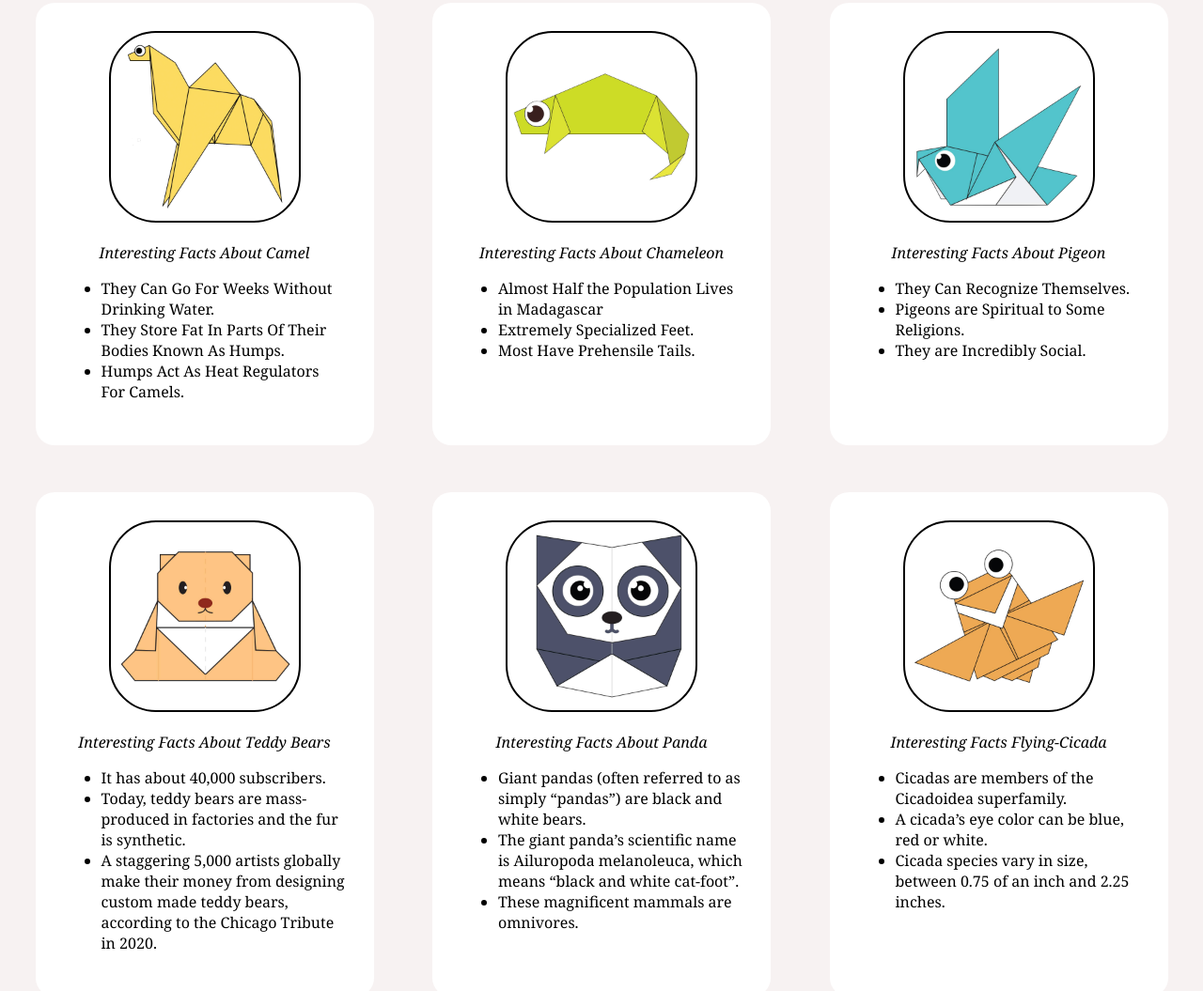
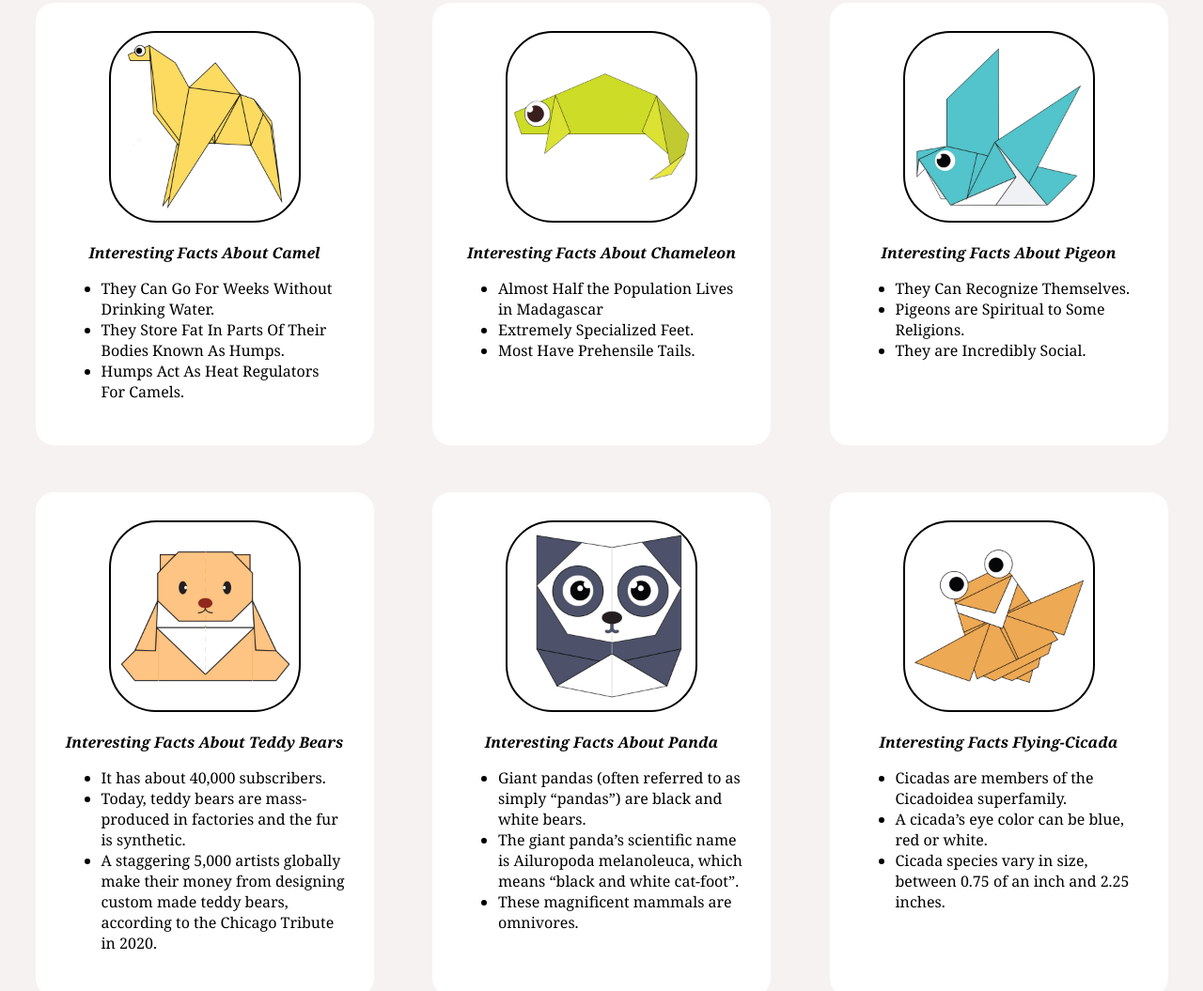
Before and after one commit to lasyamundra/Project-52, a plain HTML site: page index.html in a window 1280 px wide. Shown: the part 656-1711 px from the top of the page at 94% size. Drawn offline with Linux system fonts and the light colour scheme.

Commit message:
Update index.html

```diff
--- a/index.html
+++ b/index.html
@@ -28,7 +28,7 @@
             <div class ="origami">
                 <center>
         <a href ="https://origami.me/camel/"><img src ="images/camel.png" width="200px" height="200px"></a>
-        <p><i>Interesting Facts About Camel</i></p>
+        <p><i><b>Interesting Facts About Camel</b></i></p>
        </center>
         <ul>
             <li>They Can Go For Weeks Without Drinking Water.</li>
@@ -40,7 +40,7 @@
         <div class ="origami">
             <center>
         <a href ="https://origami.me/chameleon/"><img src ="images/chameleon.png" width="200px" height="200px"></a>
-        <p><i>Interesting Facts About Chameleon</i></p>
+        <p><i><b>Interesting Facts About Chameleon</b></i></p>
     </center>
         <ul>
             <li>Almost Half the Population Lives in Madagascar</li>
@@ -52,7 +52,7 @@
         <div class ="origami">
             <center>
         <a href ="https://origami.me/pigeon/"><img src ="images/pigeon.png" width="200px" height="200px"></a>
-        <p><i>Interesting Facts About Pigeon</i></p>
+        <p><i><b>Interesting Facts About Pigeon</b></i></p>
     </center>
         <ul>
             <li>They Can Recognize Themselves.</li>
@@ -64,7 +64,7 @@
         <div class ="origami">
             <center>
         <a href ="https://origami.me/teddy-bear/"><img src ="images/teddy.png" width="200px" height="200px"></a>
-        <p><i>Interesting Facts About Teddy Bears</i></p>
+        <p><i><b>Interesting Facts About Teddy Bears</b></i></p>
     </center>
         <ul>
             <li>It has about 40,000 subscribers.</li>
@@ -76,7 +76,7 @@
         <div class ="origami">
             <center>
         <a href ="https://origami.me/panda/"><img src ="images/panda.png" width="200px" height="200px"></a>
-        <p><i>Interesting Facts About Panda</i></p>
+        <p><i><b>Interesting Facts About Panda</b></i></p>
     </center>
         <ul>
             <li>Giant pandas (often referred to as simply “pandas”) are black and white bears.</li>
@@ -88,7 +88,7 @@
         <div class ="origami">
             <center>
         <a href ="https://origami.me/flying-cicada/"><img src ="images/cicada.png" width="200px" height="200px"></a>
-        <p><i>Interesting Facts Flying-Cicada</i></p>
+        <p><i><b>Interesting Facts Flying-Cicada</b></i></p>
     </center>
         <ul>
             <li>Cicadas are members of the Cicadoidea superfamily.</li>
```
